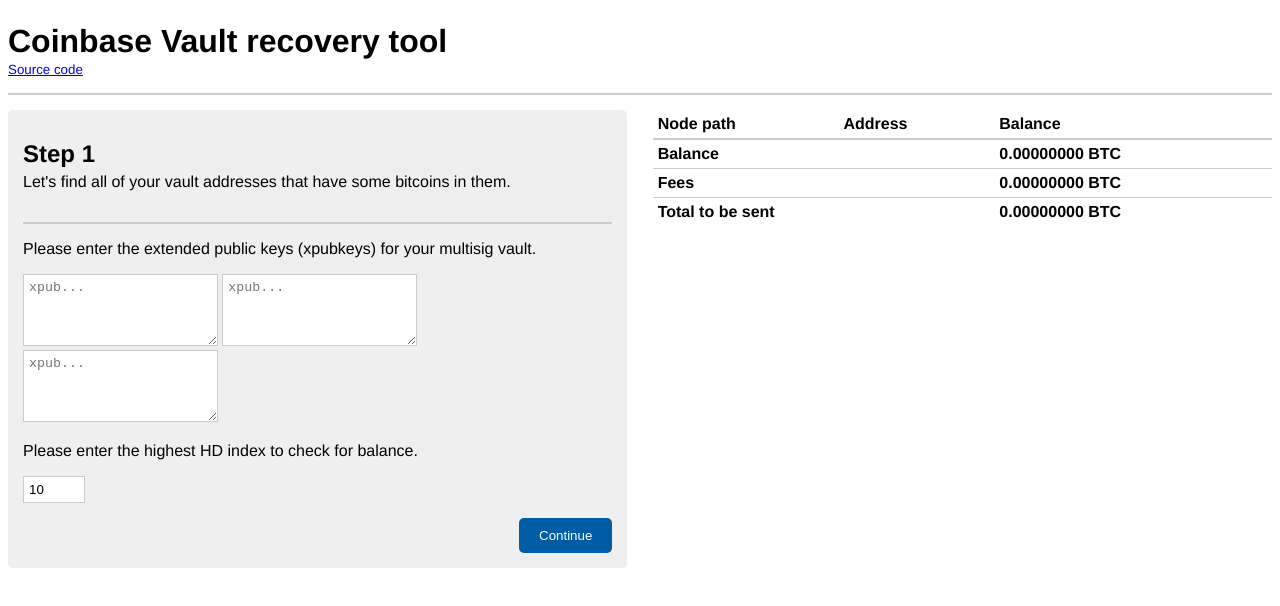
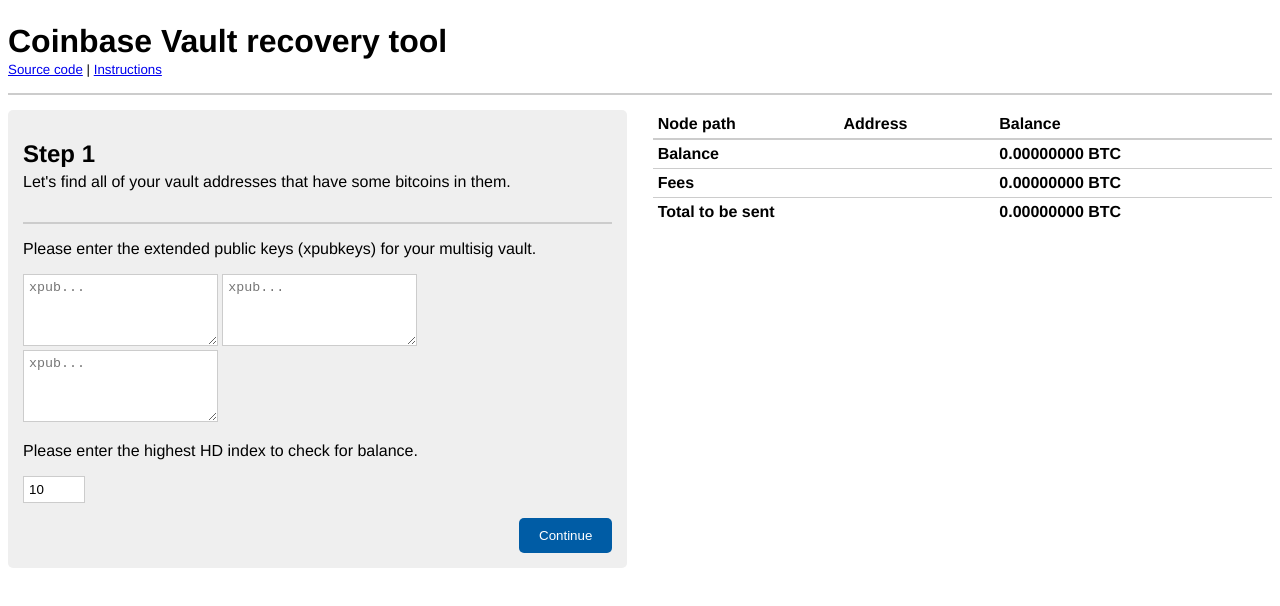
Before and after one commit to coinbase/multisig-tool, a plain HTML site: page index.html in a window 1280 px wide. Drawn offline with Linux system fonts and the light colour scheme.

Commit message:
Improving readme docs.

```diff
--- a/index.html
+++ b/index.html
@@ -86,6 +86,8 @@
       <h1>Coinbase Vault recovery tool</h1>
       <small>
         <a href="https://github.com/coinbase/multisig-tool">Source code</a>
+        |
+        <a href="https://github.com/coinbase/multisig-tool/blob/master/README.md">Instructions</a>
       </small>
     </header>
     <div id="steps">
```
Also changed, not shown: README.md.
